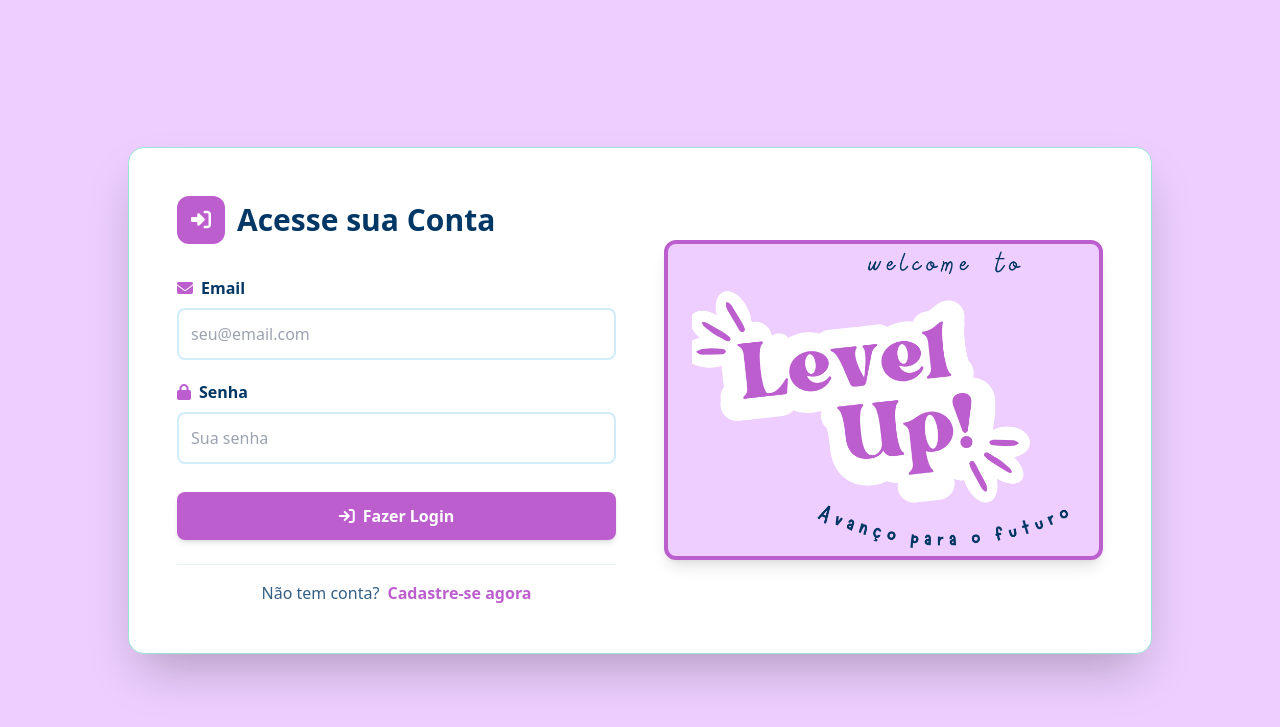
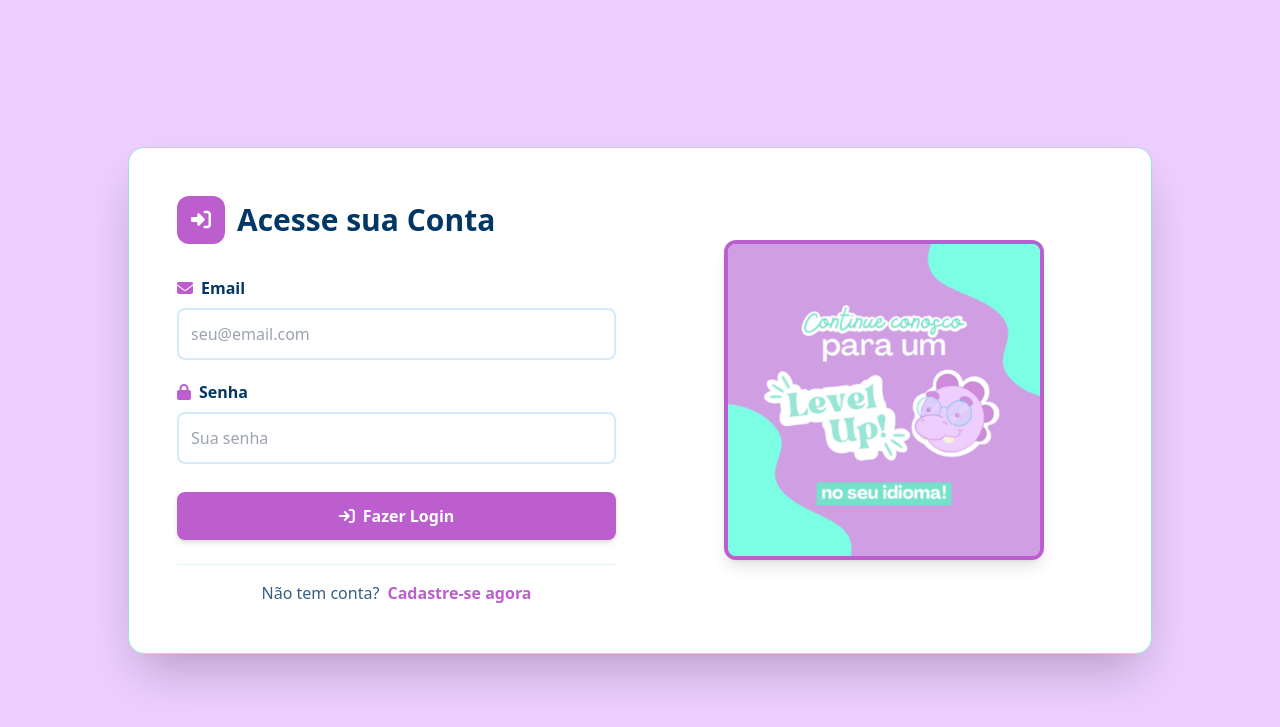
Before and after one commit to Richard15151/LevelUp, a Flask app: page /login in a window 1280 px wide. Shown: the top 727 px of the page. Run offline with Flask 3, Linux system fonts and the light colour scheme; parts of the project's set-up code (start-up, migrations or seed data) failed here and were passed over; some libraries are stand-ins or nearby versions.

Commit message:
Update login.html

```diff
--- a/templates/login.html
+++ b/templates/login.html
@@ -79,8 +79,8 @@
         </div>
 
         <div class="flex-1 flex justify-center items-center order-2 md:order-1">
-            <div class="w-74 h-64 md:w-90 md:h-80 border-4 border-roxo-cta flex items-center justify-center overflow-hidden shadow-lg p-6 rounded-xl bg-fundo-claro">
-                <img src="../static/img/Welcome Roxo.png" alt="">
+            <div class="w-80 h-64 md:w-90 md:h-80 flex items-center justify-center overflow-hidden border-4 border-roxo-cta shadow-lg rounded-xl bg-fundo-claro">
+                <img src="../static/img/login.png" alt="login" class="w-full h-full object-contain">
             </div>
         </div>
     </div>
```
